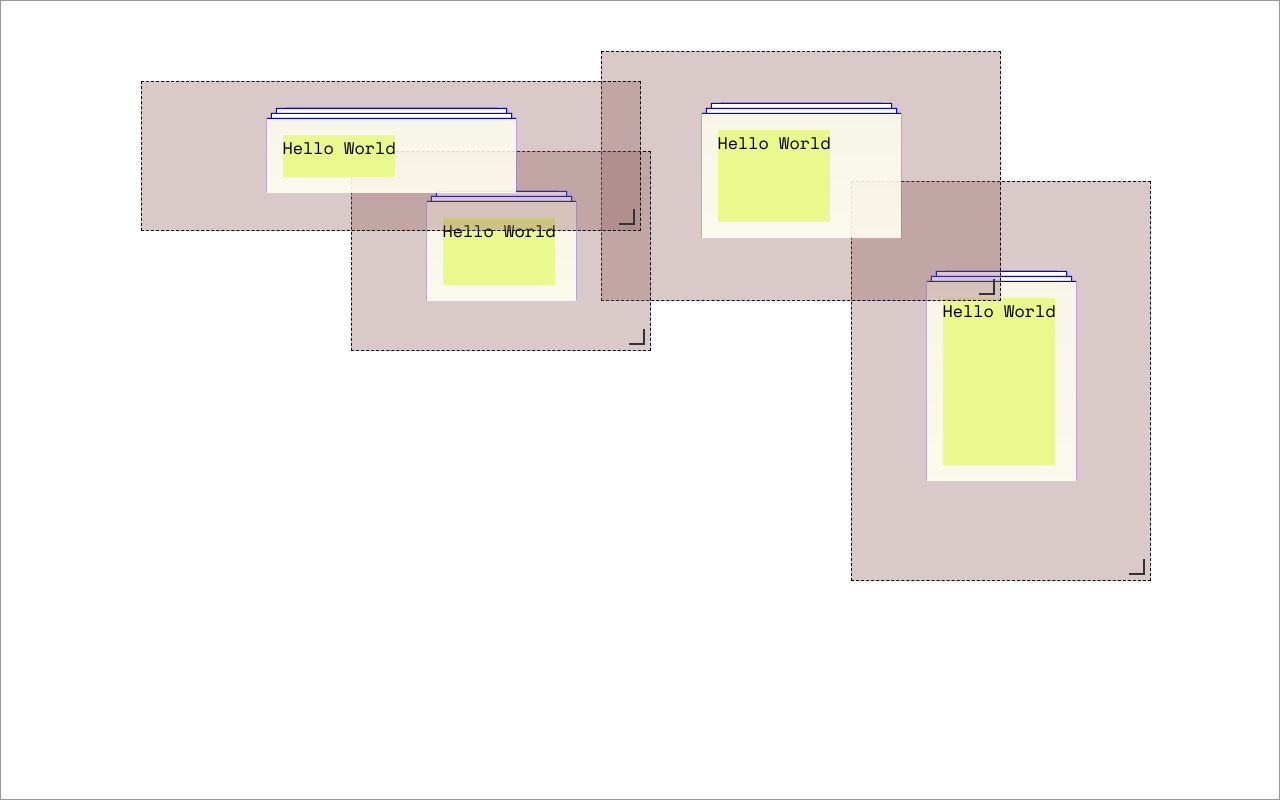
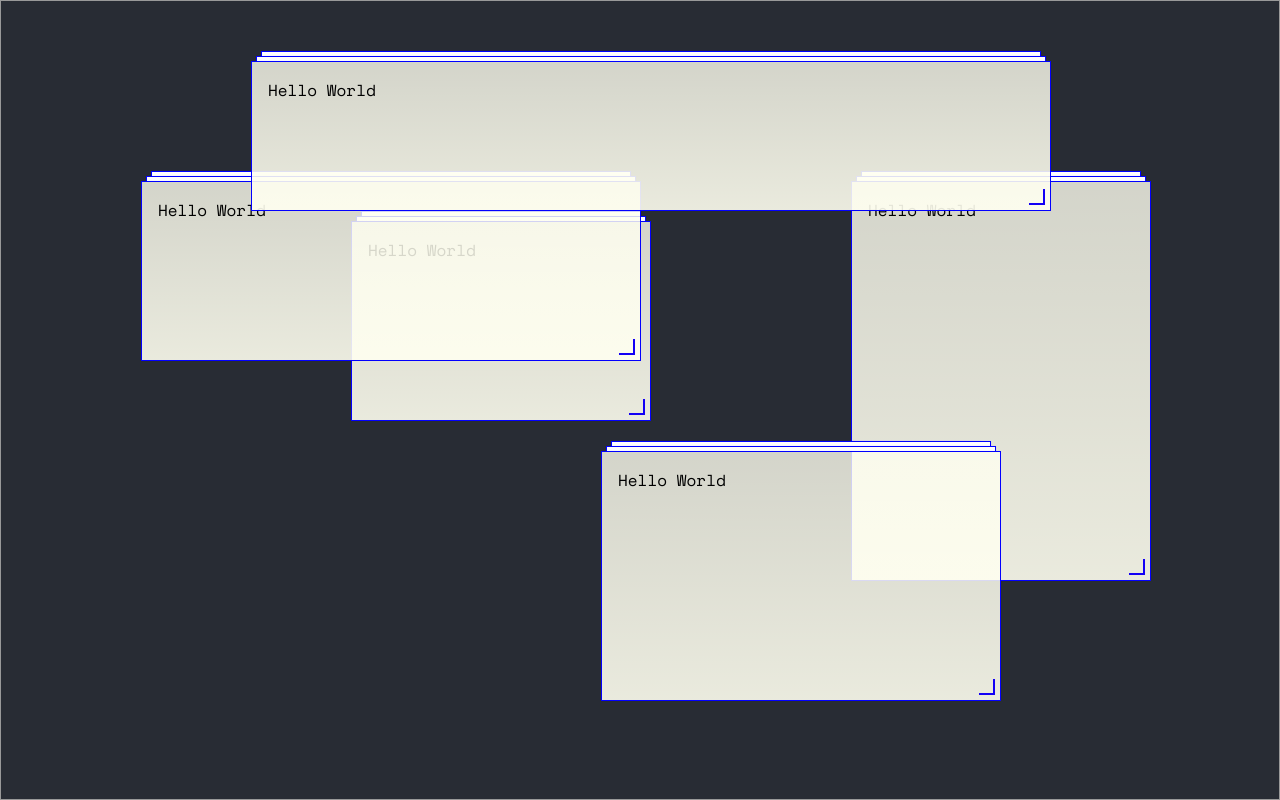
Before and after one commit to kschaer/draggable-portfolio, a React (Create React App) app: page / in a window 1280 px wide. Built offline with nearby package versions, Linux system fonts and the light colour scheme.

Commit message:
move colors to util

```diff
--- a/src/App.css
+++ b/src/App.css
@@ -56,15 +56,16 @@
   height: 100vh;
   border: 1px solid #999;
   font-family: "Space Mono", monospace;
+  background: #282c34;
 }
 .drop-area .item {
   position: absolute;
   cursor: pointer;
-  width: 100px;
-  height: 60px;
-  font-size: 105%;
-  background: rgba(148, 96, 96, 0.342);
-  border: dashed 1px black;
+  /* width: 100px;
+  height: 60px; */
+  /* font-size: 105%; */
+  /* background: rgba(148, 96, 96, 0.342); */
+  border: solid 1px rgb(4, 0, 255);
   margin: 0;
   padding: 0;
 }
@@ -80,6 +81,6 @@
   bottom: 0;
   cursor: se-resize;
   margin: 5px;
-  border-bottom: solid 2px #333;
-  border-right: solid 2px #333;
+  border-bottom: solid 2px rgb(19, 0, 245);
+  border-right: solid 2px rgb(19, 0, 245);
 }
--- a/src/App.tsx
+++ b/src/App.tsx
@@ -3,7 +3,7 @@ import "./App.css";
 
 import DropArea from "./components/DropArea";
 
-import { items } from "./components/items";
+import { items } from "./components/Items";
 
 class App extends Component {
   render() {
--- a/src/components/DraggablePts.js
+++ b/src/components/DraggablePts.js
@@ -37,12 +37,7 @@ const draggableCanvas = WrappedComponent => {
       this.props.updateStateDragging(this.props.id, false);
     }
     render() {
-      const styles = {
-        top: this.props.top,
-        left: this.props.left,
-        width: this.props.width,
-        height: this.props.height
-      };
+      const styles = this.props;
       return (
         <div
           ref={"node"}
--- /dev/null
+++ b/src/components/Header.js
@@ -0,0 +1,4 @@
+import React from "react";
+import { css } from "glamor";
+
+import draggable from "./DraggablePts";
--- a/src/components/items.ts
+++ b/src/components/items.ts
@@ -1,3 +1,5 @@
+import React from "react";
+
 interface Item {
   id: string;
   isDragging: boolean;
@@ -10,19 +12,28 @@ interface Item {
 
 export const items: Array<Item> = [
   {
+    id: "title",
+    isDragging: false,
+    isResizing: false,
+    top: 60,
+    left: 250,
+    width: 800,
+    height: 150
+  },
+  {
     id: "first",
     isDragging: false,
     isResizing: false,
-    top: 80,
+    top: 180,
     left: 140,
     width: 500,
-    height: 150
+    height: 180
   },
   {
     id: "second",
     isDragging: false,
     isResizing: false,
-    top: 150,
+    top: 220,
     left: 350,
     width: 300,
     height: 200
@@ -31,7 +42,7 @@ export const items: Array<Item> = [
     id: "third",
     isDragging: false,
     isResizing: false,
-    top: 50,
+    top: 450,
     left: 600,
     width: 400,
     height: 250
--- a/src/components/test.js
+++ b/src/components/test.js
@@ -1,18 +1,9 @@
 import React from "react";
 import { css } from "glamor";
 
+import { absoluteBlue, white, black } from "../util";
+
 import draggable from "./DraggablePts";
-
-const cream = "#fffaf7";
-// const absoluteBlue = "#0000ff";
-// const black = "#000000";
-
-const rgba = (r, g, b) => a => `rgb(${r},${g},${b},${255 * a})`;
-
-const absoluteBlue = rgba(0, 0, 255);
-const black = rgba(0, 0, 0);
-const white = rgba(255, 255, 255);
-const highlighter = rgba(233, 249, 142);
 
 const spacer = num => `${8 * num}px`;
 
@@ -45,21 +36,21 @@ const className = css({
   alignItems: "left",
   background:
     "linear-gradient(to bottom, rgba(255,255,240,0.80) 0%,rgba(255,255,240,0.90) 100%)",
-  width: "50%",
-  height: "50%",
+
+  width: "100%",
+  height: "100%",
   border: `5px ${black(0.4)}`,
   padding: spacer(2),
-  margin: "auto",
-  boxShadow: `0 -1px 1px ${absoluteBlue(0.05)}, 0 -10px 0 -5px ${white(
+  boxShadow: `0 -1px .5px ${absoluteBlue(0.05)}, 0 -10px 0 -5px ${white(
     1
-  )}, 0 -10px 1px -4px ${absoluteBlue(0.05)}, 0 -20px 0 -10px ${white(
+  )}, 0 -10px .5px -4px ${absoluteBlue(0.05)}, 0 -20px 0 -10px ${white(
     1
-  )}, 0 -20px 1px -9px ${absoluteBlue(0.05)}, 0 -30px 0 -20px ${white(
+  )}, 0 -20px .5px -9px ${absoluteBlue(0.05)}, 0 -30px 0 -20px ${white(
     1
-  )}, 0 -30px 1px -19px ${absoluteBlue(0.05)}`
+  )}, 0 -30px .5px -19px ${absoluteBlue(0.05)}`
 });
 
-const innerClassName = css({ background: highlighter(1), margin: 0 });
+const innerClassName = css({ margin: 0 });
 
 const Test = () => (
   <div className={containerClassName}>
--- /dev/null
+++ b/src/util/color.js
@@ -0,0 +1,13 @@
+export const rgba = (r, g, b) => a => `rgb(${r},${g},${b},${255 * a})`;
+
+export const absoluteBlue = rgba(0, 0, 255);
+export const black = rgba(0, 0, 0);
+export const white = rgba(255, 255, 255);
+export const highlighter = rgba(233, 249, 142);
+
+export const colors = {
+  absoluteBlue: absoluteBlue(1),
+  black: black(1),
+  white: white(1),
+  highlighter: highlighter(1)
+};
--- /dev/null
+++ b/src/util/index.js
@@ -0,0 +1 @@
+export * from "./color";
```
Also changed, not shown: src/util/spacing.js (added).
